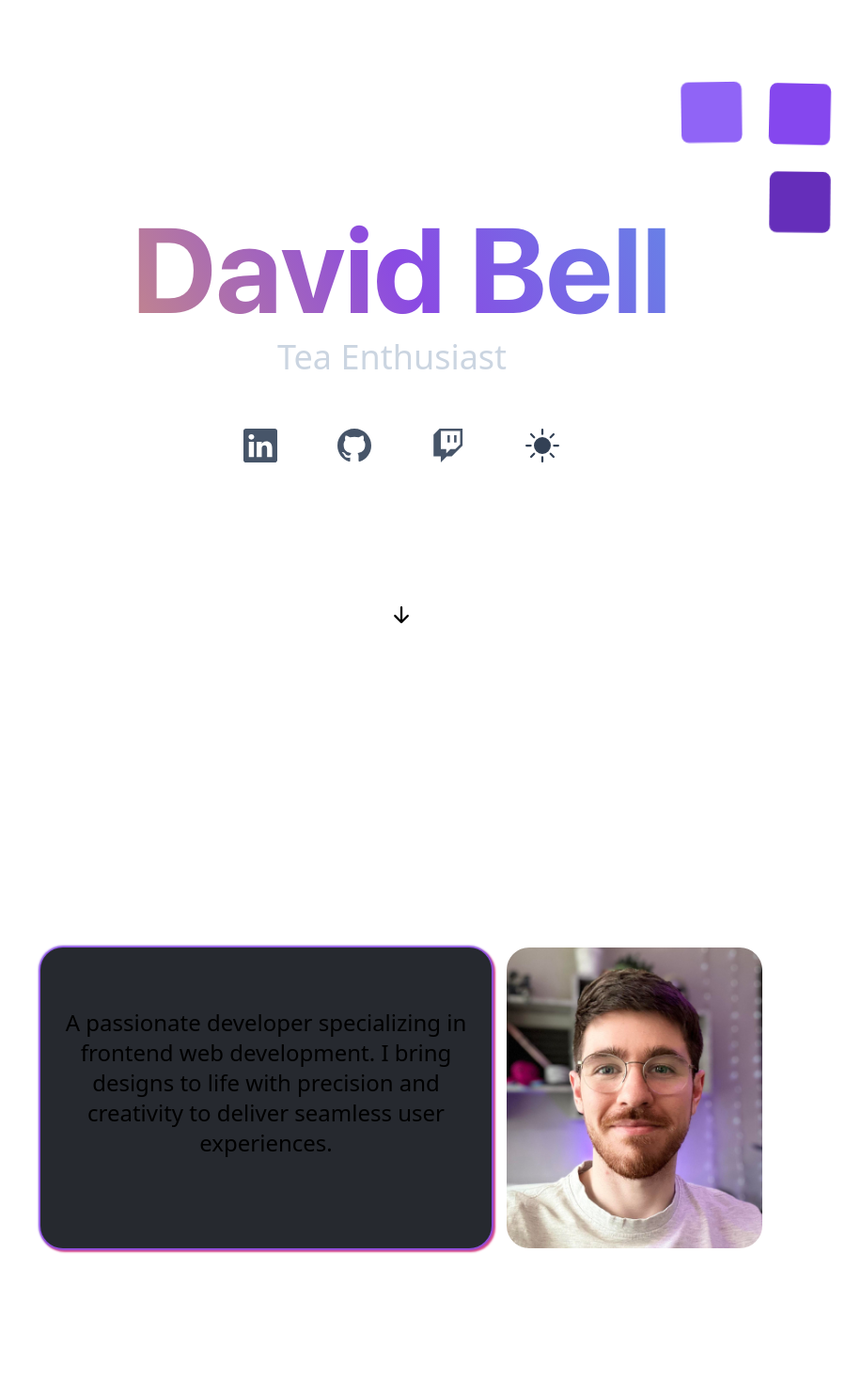
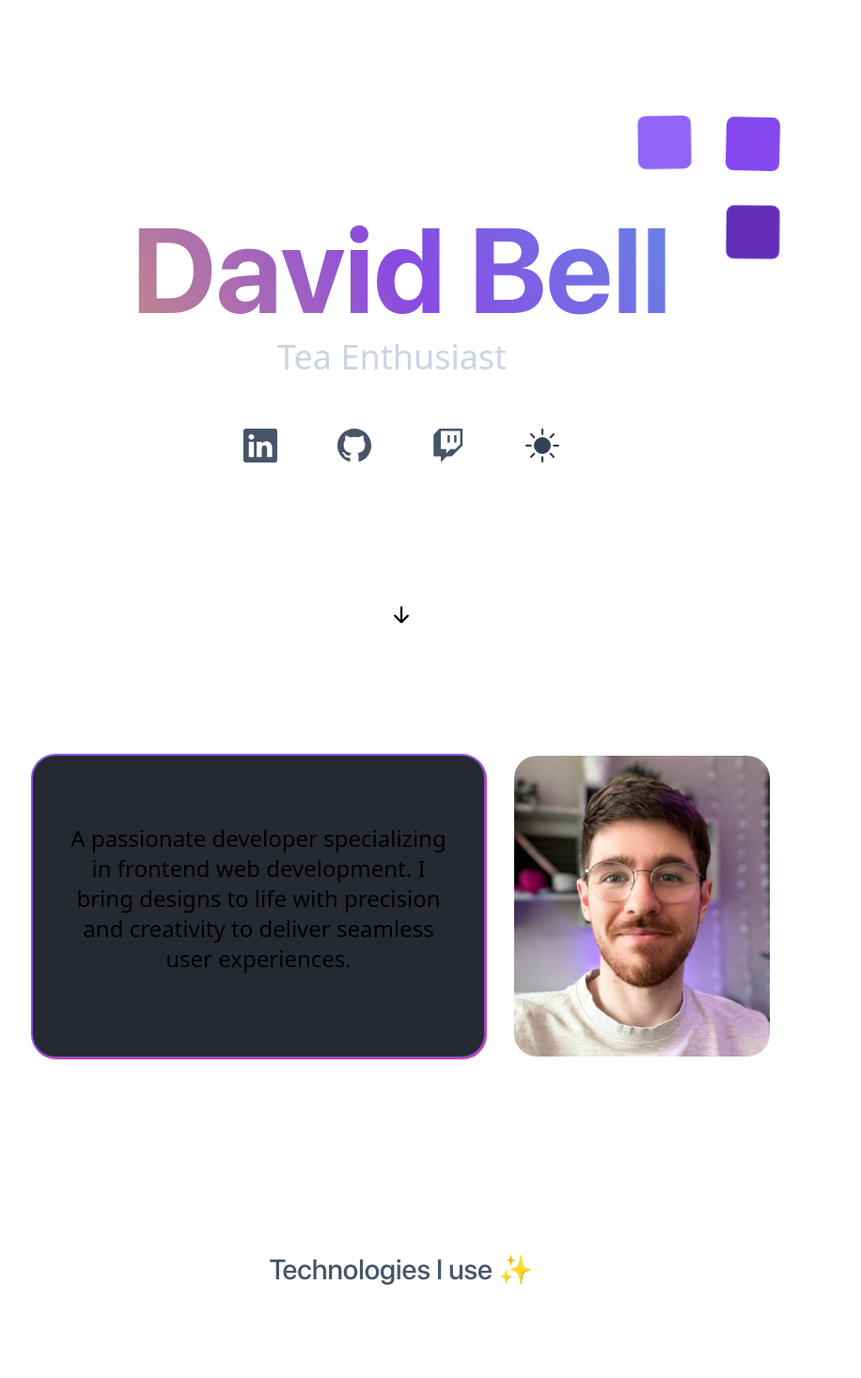
Before and after one commit to Davesakraken/portfolio, a Next.js app: page / in a window 1280 px wide. Shown: the top 1466 px of the page at 94% size, without its empty margins (213-1129 px from the left). Built offline with nearby package versions, Linux system fonts and the light colour scheme.

Commit message:
boxes positioning fix

```diff
--- a/src/components/About/About.tsx
+++ b/src/components/About/About.tsx
@@ -1,12 +1,11 @@
 import styles from "./about.module.css";
-import Boxes from "../FloatingBoxes/Boxes";
 
 export default function MyTechnologies() {
   return (
     <section id="about">
-      <div className="flex justify-center gap-4 flex-wrap header-gradient">
+      <div className="flex justify-center gap-8 flex-wrap header-gradient">
         <div className={styles.aboutBox}>
-          <p className="mt-16 m-5 text-center text-2xl">
+          <p className="absolute top-10 p-8 align-middle text-center text-2xl ">
             A passionate developer specializing in frontend web development. I bring designs to life with precision and creativity to
             deliver seamless user experiences.
           </p>
--- a/src/components/About/about.module.css
+++ b/src/components/About/about.module.css
@@ -1,17 +1,17 @@
 .aboutBox {
+    @apply rounded-3xl mt-1;
     width: 30rem;
     height: 20rem;
     background-color: #26292f;
-    box-shadow: 0px 0px 2px 2px #874ee3;
-    filter: drop-shadow(2px 2px #da4784);
-    @apply rounded-3xl
+    box-shadow: 0px 0px 1px 2px #874ee3;
+    filter: drop-shadow(1px 1px #f63465);
 }
 
 .pictureBox {
+    @apply rounded-3xl mt-1;
     background: no-repeat url(../../assets/selfie.jpg);
     background-position: 50% 50%;
     background-size: 130%;
     width: 17rem;
     height: 20rem;
-    @apply rounded-3xl
 }
--- a/src/components/FloatingBoxes/boxes.module.css
+++ b/src/components/FloatingBoxes/boxes.module.css
@@ -1,15 +1,15 @@
 .BoxContainer {
-    position: relative;
+    position: absolute;
     width: 208px;
     height: 208px;
-    left: calc(50vw + 320px);
-    bottom: calc(50vh + 290px);
+    left: calc(50vw + 270px);
+    bottom: calc(50vh + 50px);
 }
 
 .childOne,
 .childTwo,
 .childThree {
-    @apply absolute w-16 h-16 rounded-lg;
+    @apply absolute rounded-lg w-14 h-14;
 }
 
 .childOne {
@@ -17,7 +17,11 @@
     top: 5%;
     left: 5%;
     transform: translate(-40%, -40%);
-    animation: floatAnimationOne 7s ease-in-out infinite;
+    animation-name: scale-in-center, floatAnimationOne;
+    animation-duration: 0.5s, 7s;
+    animation-timing-function: ease-in-out, ease-in-out;
+    animation-fill-mode: forwards;
+    animation-iteration-count: 1, infinite;
 }
 
 .childTwo {
@@ -36,6 +40,11 @@
     animation: floatAnimationThree 7s ease-in-out infinite;
 }
 
+.scale-in-center {
+    -webkit-animation: scale-in-center 0.5s cubic-bezier(0.250, 0.460, 0.450, 0.940) both;
+    animation: scale-in-center 0.5s cubic-bezier(0.250, 0.460, 0.450, 0.940) both;
+}
+
 @keyframes floatAnimationOne {
     0% {
         transform: translate(-50%, -50%) rotate(0deg) scale(1);
@@ -48,7 +57,7 @@
     }
 
     40% {
-        transform: translate(-50%, -48%) rotate(-1deg) scale(0.98);
+        transform: translate(-53%, -46%) rotate(1deg) scale(0.98);
         opacity: 0.8;
     }
 
@@ -146,3 +155,32 @@
         opacity: 1;
     }
 }
+
+
+@-webkit-keyframes scale-in-center {
+    0% {
+        -webkit-transform: scale(0);
+        transform: scale(0);
+        opacity: 1;
+    }
+
+    100% {
+        -webkit-transform: scale(1);
+        transform: scale(1);
+        opacity: 1;
+    }
+}
+
+@keyframes scale-in-center {
+    0% {
+        -webkit-transform: scale(0);
+        transform: scale(0);
+        opacity: 1;
+    }
+
+    100% {
+        -webkit-transform: scale(1);
+        transform: scale(1);
+        opacity: 1;
+    }
+}
--- a/src/pages/index.tsx
+++ b/src/pages/index.tsx
@@ -5,6 +5,7 @@ import About from "../components/About/About";
 import Technologies from "../components/Technologies";
 import Projects from "../components/Projects";
 import Footer from "../components/Footer";
+import Boxes from "../components/FloatingBoxes/Boxes";
 
 export default function Home() {
   return (
```
